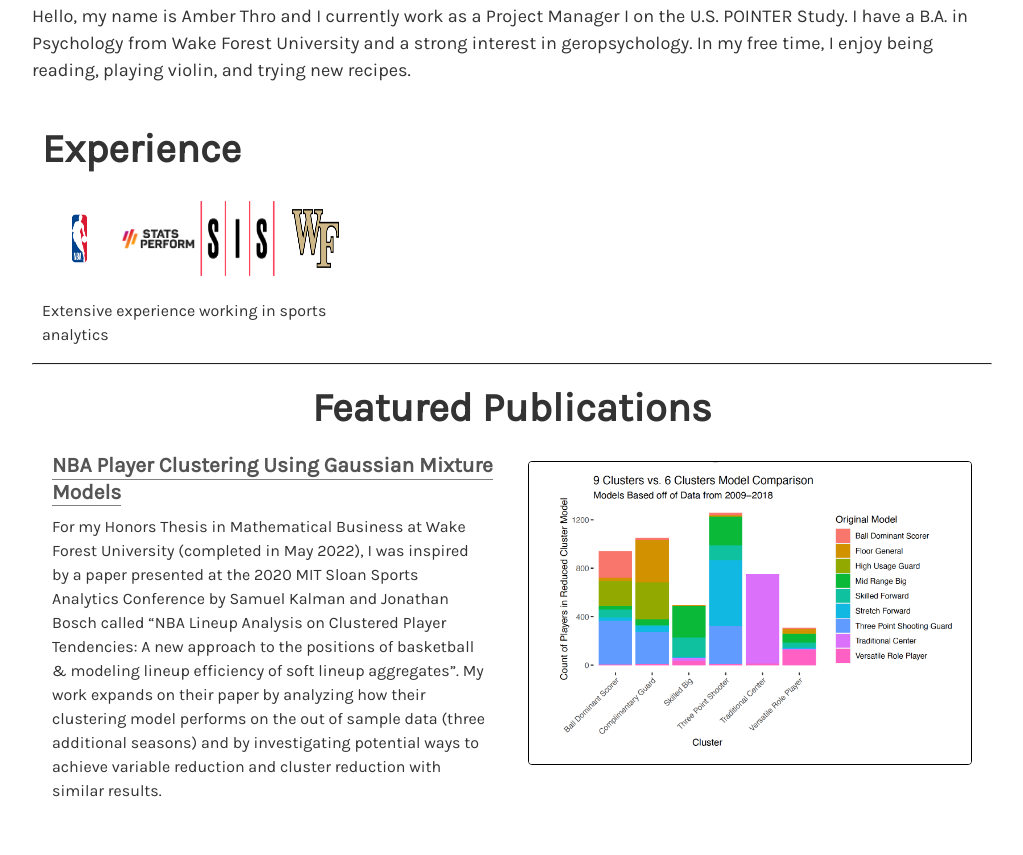
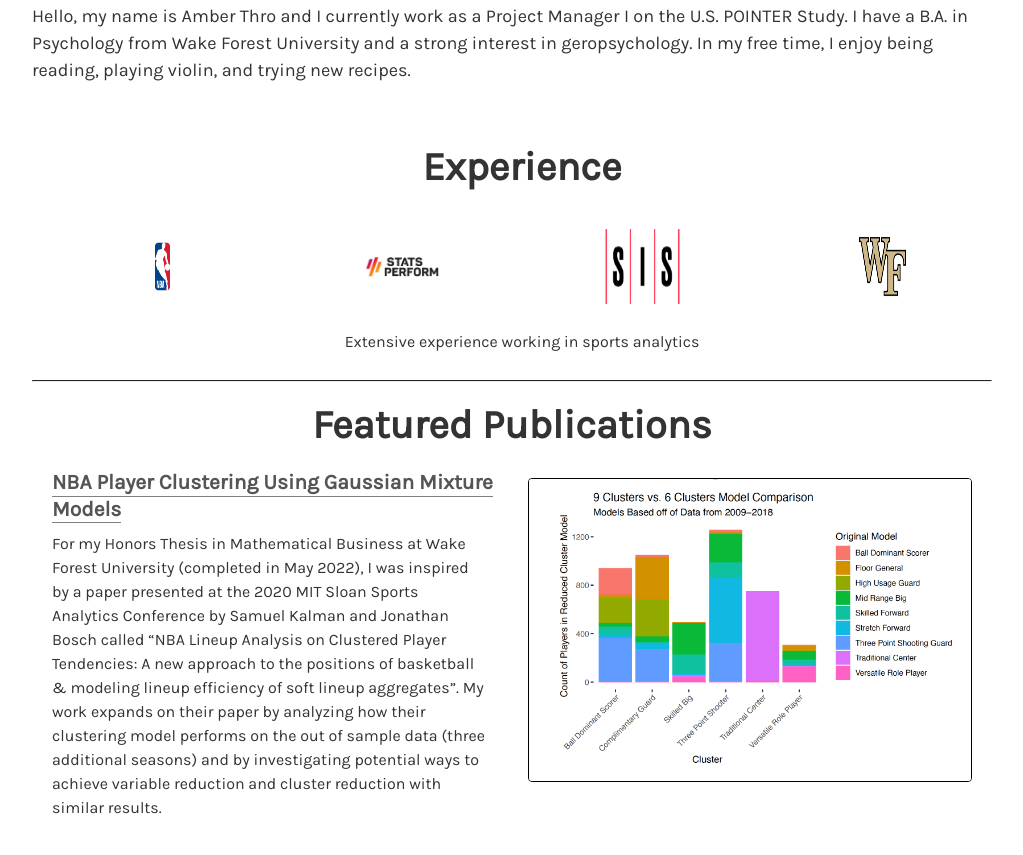
Before and after one commit to amberadkinsthro/amberadkinsthro.github.io, a plain HTML site: page index.html in a window 1280 px wide. Shown: the part 1073-1928 px from the top of the page, without its empty margins (128-1151 px from the left). Drawn offline with nearby package versions, Linux system fonts and the light colour scheme; a script that the page names is missing.

Commit message:
Let's try this

```diff
--- a/assets/css/main.css
+++ b/assets/css/main.css
@@ -779,8 +779,22 @@ template {
     }
 
     .tech {
+    margin: 10px;
+    width: 100%;
+    display: flex;
+    flex-wrap: wrap;
+    justify-content: space-around;
+    text-align: center;
+    }
+
+    .tech img {
         margin: 10px;
-        width: 330px
+        width: 75px;
+        height: 75px;
+    }
+
+    .tech h1, .tech p {
+        width: 100%;
     }
 
     #projects {
@@ -1653,7 +1667,22 @@ a img {
 }
 
 .tech {
-    margin: 10px
+    margin: 10px;
+    width: 100%;
+    display: flex;
+    flex-wrap: wrap;
+    justify-content: space-around;
+    text-align: center;
+    }
+
+.tech img {
+    margin: 10px;
+    width: 75px;
+    height: 75px;
+}
+
+.tech h1, .tech p {
+    width: 100%;
 }
 
 .user {
```
